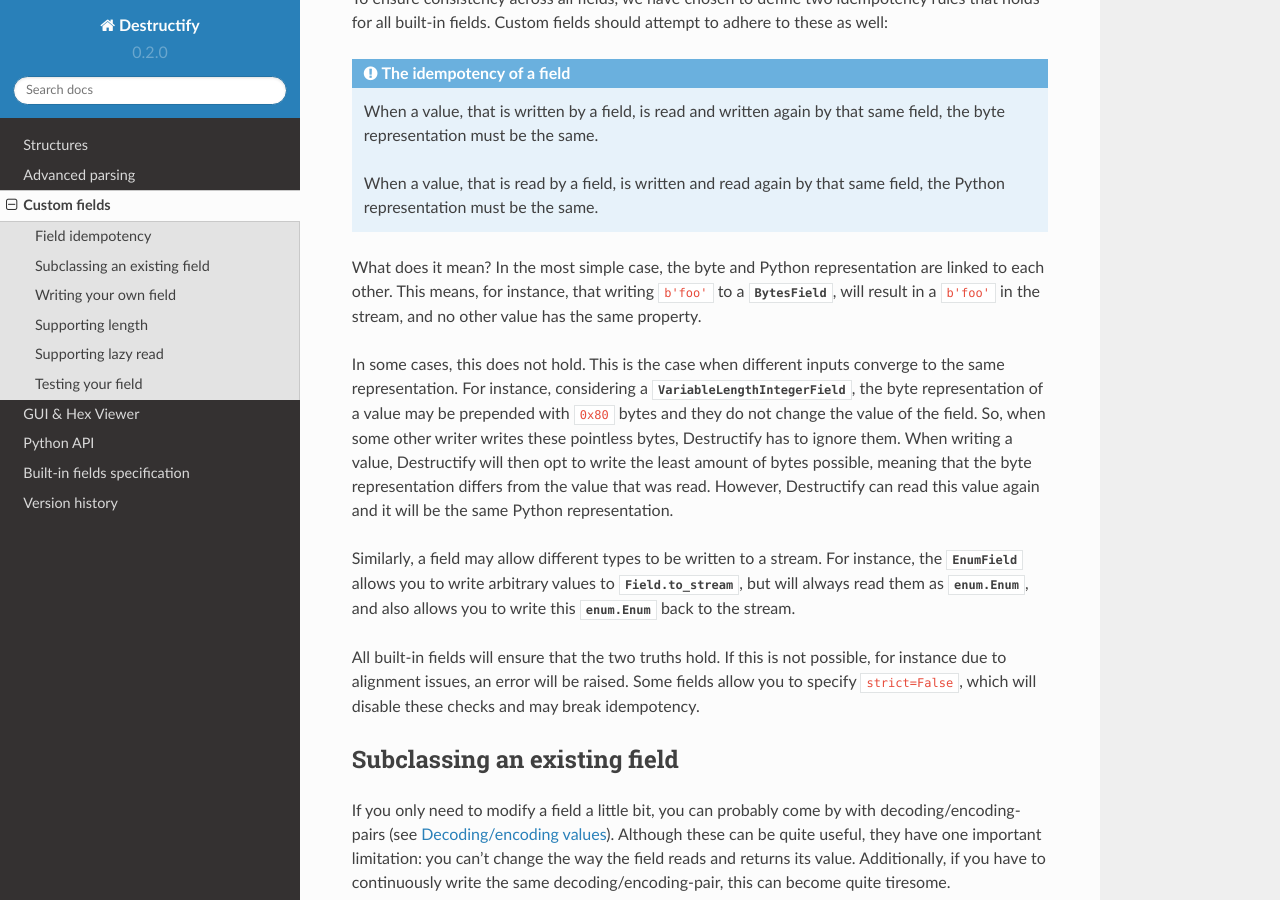
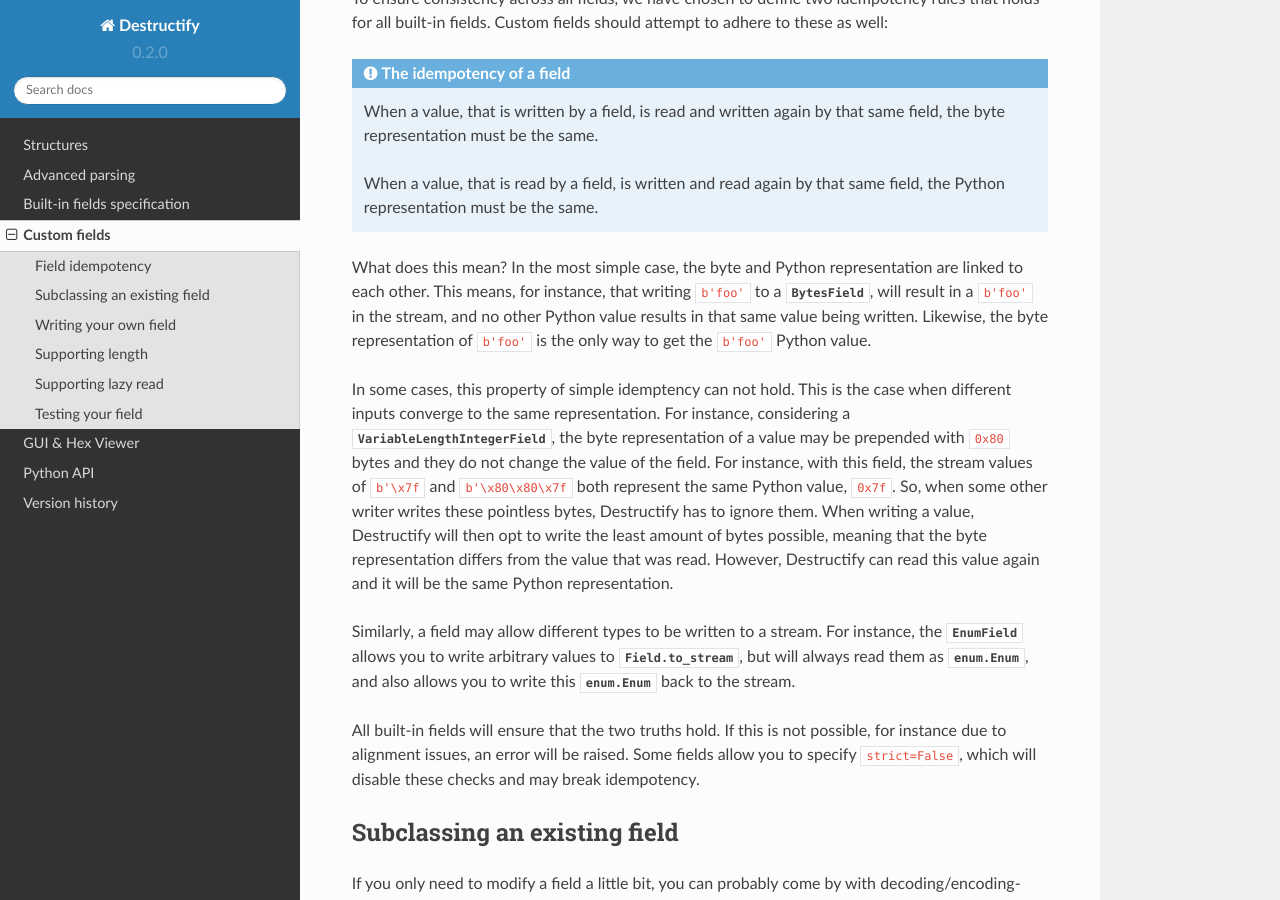
Before and after one commit to ralphje/destructify, a Sphinx documentation site: the page built from docs/fields.rst, in a window 1280 px wide and 900 px high, scrolled down 446 px. Built offline with Sphinx 7.4.7 and the Read the Docs theme 2.0.0, drawn with Linux system fonts in a browser that asks for light colours; some of the changed text lies outside the part shown.

Commit message:
Some documentation fixes

```diff
--- a/docs/fields.rst
+++ b/docs/fields.rst
@@ -27,16 +27,19 @@ fields. Custom fields should attempt to adhere to these as well:
    When a value, that is read by a field, is written and read again by that same field, the Python representation
    must be the same.
 
-What does it mean? In the most simple case, the byte and Python representation are linked to each other. This means,
+What does this mean? In the most simple case, the byte and Python representation are linked to each other. This means,
 for instance, that writing ``b'foo'`` to a :class:`BytesField`, will result in a ``b'foo'`` in the stream, and no other
-value has the same property.
+Python value results in that same value being written. Likewise, the byte representation of ``b'foo'`` is the only
+way to get the ``b'foo'`` Python value.
 
-In some cases, this does not hold. This is the case when different inputs converge to the same representation.
-For instance, considering a :class:`VariableLengthIntegerField`, the byte
-representation of a value may be prepended with ``0x80`` bytes and they do not change the value of the field. So, when
-some other writer writes these pointless bytes, Destructify has to ignore them. When writing a value, Destructify will
-then opt to write the least amount of bytes possible, meaning that the byte representation differs from the value that
-was read. However, Destructify can read this value again and it will be the same Python representation.
+In some cases, this property of simple idemptency can not hold. This is the case when different inputs converge to the
+same representation. For instance, considering a :class:`VariableLengthIntegerField`, the byte
+representation of a value may be prepended with ``0x80`` bytes and they do not change the value of the field. For
+instance, with this field, the stream values of ``b'\x7f`` and ``b'\x80\x80\x7f`` both represent the same Python value,
+``0x7f``. So, when some other writer writes these pointless bytes, Destructify has to ignore them. When writing a
+value, Destructify will then opt to write the least amount of bytes possible, meaning that the byte representation
+differs from the value that was read. However, Destructify can read this value again and it will be the same Python
+representation.
 
 Similarly, a field may allow different types to be written to a stream. For instance, the :class:`EnumField` allows you
 to write arbitrary values to :class:`Field.to_stream`, but will always read them as :class:`enum.Enum`, and also allows
@@ -151,8 +154,14 @@ beforehand (i.e. without a context)::
             return 4
 
 Note that you must return either a positive integer or raise an error. If your field depends on another field to
-determine its length, you should raise an error: you can only implement this field if you know its value regardless
-of the parsing state.
+determine its length, you should raise an error: you can only implement this support for a field if you know its value
+regardless of the parsing context.
+
+.. note::
+
+   To support :class:`BitField`, we internally override ``_length_sum`` to allow returning non-integer values as a
+   result for ``__len__``. If your use case requires sizes in bits, you could subclass :class:`BitField`. Overriding
+   ``_length_sum`` is not recommended.
 
 Supporting lazy read
 ====================
@@ -170,9 +179,9 @@ However, there are cases where we can simply read a little bit of data to determ
 skip over the remainder of the field without parsing the entire field. This can be implemented by writing your own
 :meth:`Field.seek_end`, which is more efficient than reading the entire field.
 
-For instance, say that we have want to implement how UTF-8 encodes its length: if the first byte starts with ``0b0``,
-it is a single byte-value, if the first byte starts with ``0b110``, it is a two-byte value, ``0b1110`` a three-byte
-value and so forth. You could write a field like this::
+For instance, say that we want to implement how UTF-8 encodes the character length: if the first byte starts with
+``0b0``, it is a single byte-value, if the first byte starts with ``0b110``, it is a two-byte value, ``0b1110`` a
+three-byte value and so forth. You could write a field like this::
 
     class UTF8CharacterField(destructify.Field):
         def _get_length_from_first_byte(self, value):
@@ -198,9 +207,13 @@ This still reads the first byte of the structure, but does not need to parse the
 
 Testing your field
 ==================
-Now, the only thing left is writing unittests for this. Since this field is mostly simple idempotent, we can use these
-simple tests to verify it all works according to plan, You may notice that the only simple idempotency exception is
-that values may be repended with ``80`` bytes as that does not change its value::
+Now, the only thing left is writing unittests for the field you have created. Testing for simple idempotency is the
+easiest, as we can compare the byte values and structure easily. You can use :class:`DestructifyTestCase` for easy
+access to some helper methods to allow you writing easy tests.
+
+When this does not entirely hold, for instance for the case of the :class:`VariableLengthIntegerField`, where byte
+values can be prepended with ``0x80`` without changing the Python representation, you can write more elaborate tests.
+The following shows how you'd test this field::
 
     class VariableLengthIntegerFieldTest(DestructifyTestCase):
         def test_basic(self):
--- a/docs/index.rst
+++ b/docs/index.rst
@@ -32,10 +32,10 @@ Contents:
 
    structure
    parsing
+   fieldspec
    fields
    gui
    api
-   fieldspec
    changelog
 
 
```
